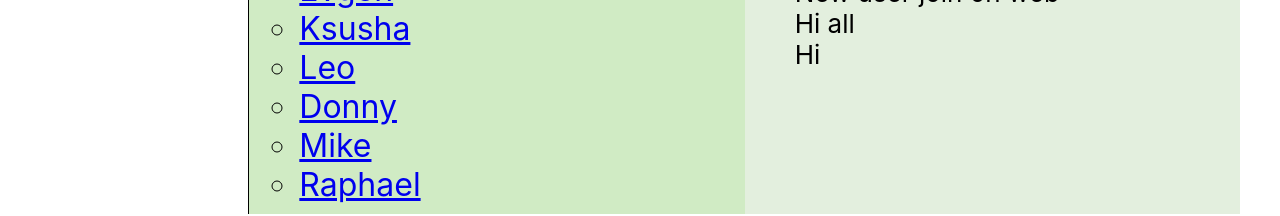
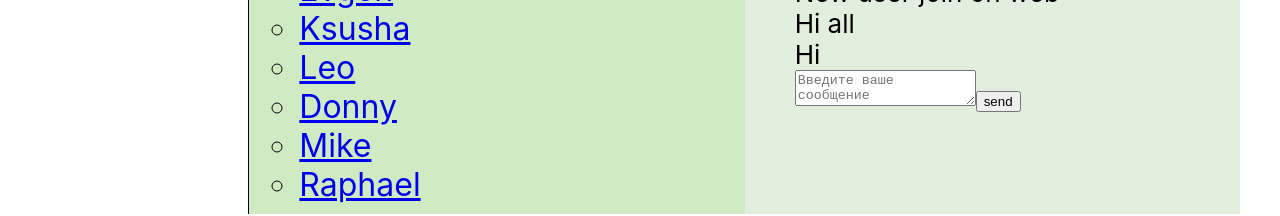
Before and after one commit to yrgenius/Social_web, a React (Create React App) app: page /dialogs in a window 1280 px wide. Shown: the part 267-483 px from the top of the page. Built offline with nearby package versions, Linux system fonts and the light colour scheme.

Commit message:
lesson 41 practic

```diff
--- a/src/App.js
+++ b/src/App.js
@@ -12,21 +12,24 @@ function App(props) {
 			<Navbar />
 			<div className='wrapper'>
 				<Routes>
-					<Route element={
+					<Route
+						element={
 							<Profile
 								posts={props.posts}
 								avatars={props.avatars}
 								newPostText={props.newPostText}
 								dispatch={props.dispatch}
 							/>
-					} path='/profile'
+						}
+						path='/profile'
 					/>
-					<Route element={
+					<Route
+						element={
 							<Dialogs
-							dialogs={props.dialogs}
-							messages={props.messages}
+								store={props.store}
 							/>
-					} path='/dialogs/*' />
+						}
+						path='/dialogs/*' />
 				</Routes>
 			</div>
 		</div>
--- a/src/components/Dialogs/Dialogs.jsx
+++ b/src/components/Dialogs/Dialogs.jsx
@@ -1,12 +1,22 @@
 import DialogItem from './DialogItem/DialogItem';
 import Message from './Message/Message';
+import { updateNewMessageBodyCreator, sendMessageCreator } from '../../redux/state';
 import styles from './Dialogs.module.css';
 
 const Dialogs = (props) => {
 
-    let dialogElements = props.dialogs.map((dialog) => (<DialogItem name={dialog.name} id={dialog.id} />));
+    let dialogs = props.store.getState().messagePage.dialogsData;
+    let messagesInStore = props.store.getState().messagePage.messagesData;
 
-    let messages = props.messages.map(m => (<Message message={m.name} />));
+    let dialogElements = dialogs.map((dialog) => (<DialogItem name={dialog.name} id={dialog.id} />));
+    let messages = messagesInStore.map(m => (<Message message={m.name} />));
+    let newMessageBody = props.store.getState().messagePage.newMessageBody;
+
+    let onSendMessageClick = () => { props.store.dispatch(sendMessageCreator()) }
+    let onNewMessageChange = (event) => {
+        let body = event.target.value;
+        props.store.dispatch(updateNewMessageBodyCreator(body));
+    }
 
     return (
         <div className={`${styles.wrapper}`}>
@@ -15,6 +25,14 @@ const Dialogs = (props) => {
             </ul>
             <ul className={`${styles.dialog__list}`}>
                 {messages}
+                <div>
+                    <textarea
+                        onChange={onNewMessageChange}
+                        value={newMessageBody}
+                        placeholder='Введите ваше сообщение'>
+                    </textarea>
+                    <button onClick={onSendMessageClick}>send</button>
+                </div>
             </ul>
         </div>
     );
--- a/src/index.js
+++ b/src/index.js
@@ -19,6 +19,7 @@ let renderEntireTree = (state) => {
                     dialogs={state.messagePage.dialogsData}
                     messages={state.messagePage.messagesData}
                     dispatch={store.dispatch.bind(store)}
+                    store={store}
                 />
             </BrowserRouter>
         </React.StrictMode>
--- a/src/redux/state.js
+++ b/src/redux/state.js
@@ -96,5 +96,14 @@ export const updateNewPostTextActionCreator = (text) => ({
     newText: text,
 });
 
+export const sendMessageCreator = () => ({
+    type: SEND_MESSAGE,
+});
+
+export const updateNewMessageBodyCreator = (body) => ({
+    type: UPDATE_NEW_MESSAGE_BODY,
+    body: body
+})
+
 export default store;
 window.store = store;
```
Lines whose indentation alone changed are shown as unchanged.
